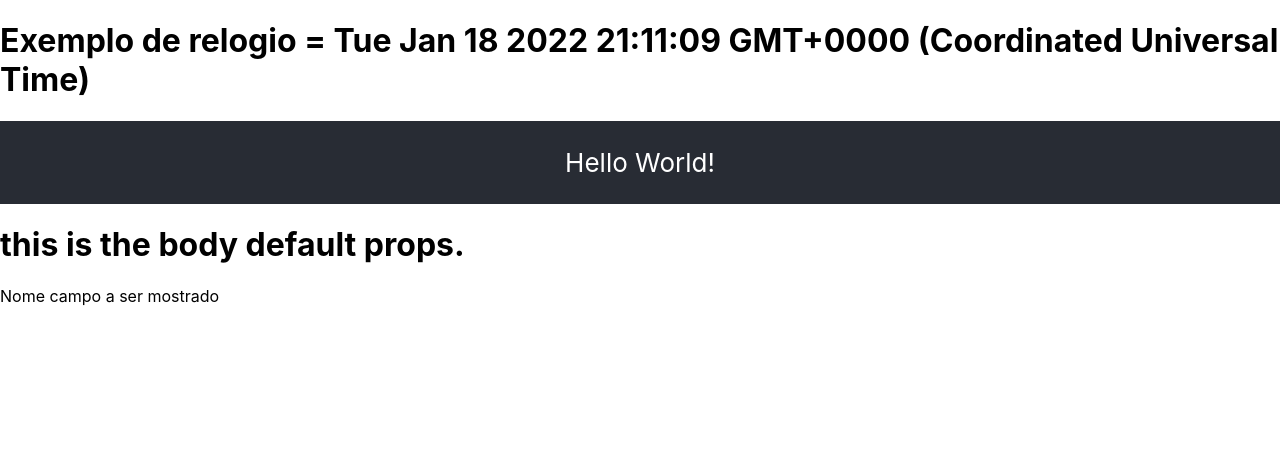
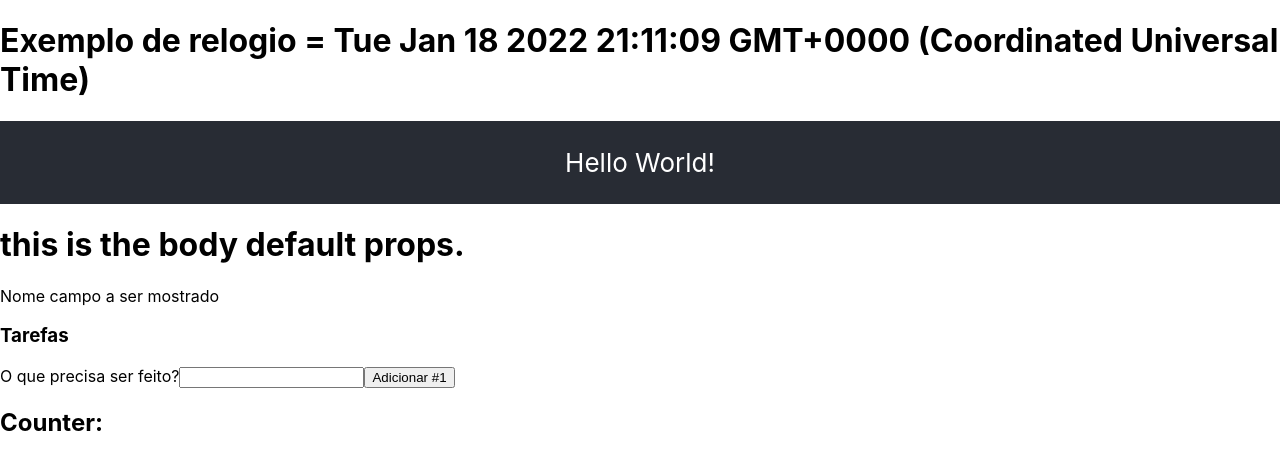
Before and after one commit to rafa1st/myapp, a React (Create React App) app: page / in a window 1280 px wide. Shown: the top 470 px of the page. Built offline with nearby package versions, Linux system fonts and the light colour scheme.

Commit message:
construindo botões

```diff
--- a/src/components/Counter.jsx
+++ b/src/components/Counter.jsx
@@ -1,18 +1,22 @@
+import React from "react";
 import "../style/Counter.css";
-import React from "react";
 
-class Counter extends React.Components {
+
+class Counter extends React.Component {
   constructor(props) {
     super(props);
     this.state = {
-      counter: 0,
+      counter: [],
     };
   }
 
   render() {
-      const counter = this.counter;
-    <div>
-      <h1>Counter: {counter}</h1>
-    </div>;
+    return (
+      <div>
+        <h2>Counter: {this.state.counter}</h2>
+      </div>
+    );
   }
 }
+
+export default Counter;
--- /dev/null
+++ b/src/components/TodoApp.jsx
@@ -0,0 +1,68 @@
+import React from "react";
+
+class TodoApp extends React.Component {
+  constructor(props) {
+    super(props);
+    this.state = { items: [], text: "" };
+    this.handleChange = this.handleChange.bind(this);
+    this.handleSubmit = this.handleSubmit.bind(this);
+  }
+
+  render() {
+    return (
+      <div>
+        <h3>Tarefas</h3>
+        <TodoList items={this.state.items} />
+        <form onSubmit={this.handleSubmit}>
+          <label htmlFor="new-todo">O que precisa ser feito?</label>
+          <input
+            id="new-todo"
+            onChange={this.handleChange}
+            value={this.state.text}
+          />
+          <button>Adicionar #{this.state.items.length + 1}</button>
+        </form>
+      </div>
+    );
+  }
+
+  handleChange(e) {
+    this.setState({ text: e.target.value });
+  }
+
+  handleSubmit(e) {
+    e.preventDefault();
+    if (this.state.text.length === 0) {
+      return;
+    }
+    const newItem = {
+      text: this.state.text,
+      id: Date.now(),
+    };
+    this.setState((state) => ({
+      items: state.items.concat(newItem),
+      text: "",
+    }));
+  }
+}
+
+class TodoList extends React.Component {
+  render() {
+    return (
+      <ul>
+        {this.props.items.map((item) => (
+          <li key={item.id}>{item.text}</li>
+        ))}
+      </ul>
+    );
+  }
+}
+
+export default TodoApp;
+
+/*
+  ReactDOM.render(
+    <TodoApp />,
+    document.getElementById('todos-example')
+  );
+  */
--- a/src/index.js
+++ b/src/index.js
@@ -1,11 +1,13 @@
-import React from 'react';
-import ReactDOM from 'react-dom';
-import './index.css';
-import Header from './components/Header';
-import App from './components/App';
-import Body from './components/Body';
-import MyComponent from './components/MyComponent';
-import reportWebVitals from './reportWebVitals';
+import React from "react";
+import ReactDOM from "react-dom";
+import reportWebVitals from "./reportWebVitals";
+import "./index.css";
+import Header from "./components/Header";
+import App from "./components/App";
+import Body from "./components/Body";
+import MyComponent from "./components/MyComponent";
+import TodoApp from "./components/TodoApp";
+import Counter from "./components/Counter";
 
 ReactDOM.render(
   <React.StrictMode>
@@ -13,8 +15,10 @@ ReactDOM.render(
     <App />
     <Body />
     <MyComponent />
+    <TodoApp />
+    <Counter />
   </React.StrictMode>,
-  document.getElementById('root')
+  document.getElementById("root")
 );
 
 // If you want to start measuring performance in your app, pass a function
```
Also changed, not shown: src/components/ButtonIncrease.jsx (added, +15 -0 lines).
